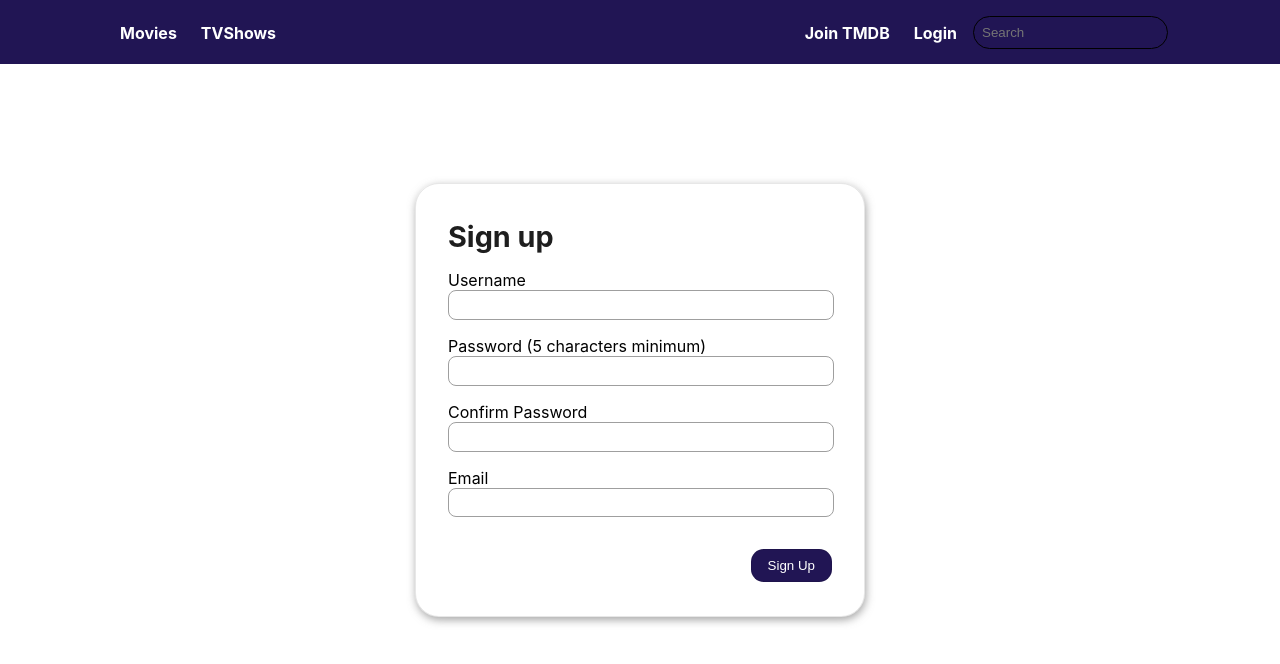
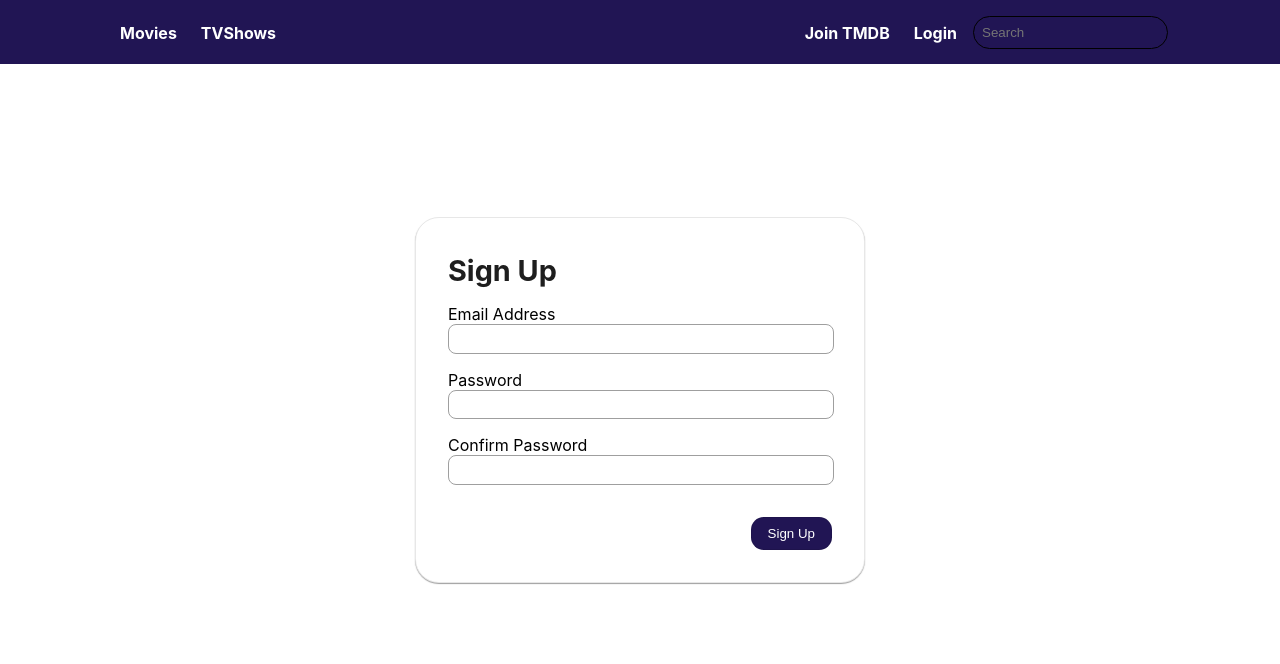
Before and after one commit to hanibat8/MovieApp, a React (Create React App) app: page /signUp in a window 1280 px wide. Shown: the top 664 px of the page. Built offline with nearby package versions, Linux system fonts and the light colour scheme.

Commit message:
Sign up request being sent

```diff
--- a/package.json
+++ b/package.json
@@ -6,11 +6,13 @@
     "@testing-library/jest-dom": "^5.16.1",
     "@testing-library/react": "^12.1.2",
     "@testing-library/user-event": "^13.5.0",
+    "formik": "^2.2.9",
     "react-alice-carousel": "^2.5.1",
     "react-dom": "^17.0.2",
     "react-router-dom": "^6.2.1",
     "react-scripts": "5.0.0",
-    "web-vitals": "^2.1.2"
+    "web-vitals": "^2.1.2",
+    "yup": "^0.32.11"
   },
   "scripts": {
     "start": "react-scripts start",
--- a/src/components/Movie/MovieList.module.css
+++ b/src/components/Movie/MovieList.module.css
@@ -1,10 +1,3 @@
-.centered{
-    display: flex;
-    align-items: center;
-    justify-content: center;
-    height: 24rem;
-}
-
 .movie-list__title{
     font-size: 1.8rem;
 }
--- a/src/components/UI/Input.js
+++ b/src/components/UI/Input.js
@@ -1,47 +1,21 @@
-import { useState,useEffect } from 'react';
+import  React  from 'react';
+import { useField } from "formik";
 import classes from './Input.module.css';
 
 const Input=(props)=>{
-    const [enteredValue,setEnteredValue]=useState('');
-    const [touched,setIsTouched]=useState(false);
+    //console.log(props);
+    const [field, meta] = useField(props);
 
-    let enteredValueIsInvalid=props.onValidation(enteredValue) && touched;
-
-    useEffect(()=>{
-        const identifier=setTimeout(()=>{
-          //  enteredValueIsInvalid=props.onValidation(enteredValue) && touched;
-
-        },5000);
-
-        return()=>{
-            clearTimeout(identifier);
-        }
-    },[])
-
-   // const enteredValueIsValid=enteredValueIsNotEmpty;
-
-    const inputChangeHandler=(e)=>{
-        setEnteredValue(e.target.value);
-        setIsTouched(true);
-        console.log(enteredValueIsInvalid);
-    }
-
-    const onBlurHandler=()=>{
-        setIsTouched(true);
-    }
-
-    let inputClasses=enteredValueIsInvalid ? `${classes.input} ${classes.error}`:`${classes.input}`;
-    console.log(inputClasses)
-    return(
-        <div className={classes['control-group']}>
-            <label className={classes['label']} htmlFor={props.htmlFor}>{props.title}</label>
-            <input onChange={inputChangeHandler} onBlur={onBlurHandler} className={inputClasses} type={props.type}
-                   id={props.id}
-                />
-                {console.log(enteredValueIsInvalid)}
-            {enteredValueIsInvalid && <p className={classes.error}>{'Invalid Value'}</p>}
-        </div>
-    )
+    const inputClasses=meta.touched && meta.error ? `${classes.input} ${classes.error}`:`${classes.input}`;
+    return (
+      <React.Fragment>
+        <label className={classes.label} htmlFor={props.id || props.name}>{props.label}</label>
+        <input className={inputClasses} {...field} {...props} />
+        {meta.touched && meta.error ? (
+          <div className={classes.error}>{meta.error}</div>
+        ) : null}
+      </React.Fragment>
+    );
 }
 
 export default Input;
--- a/src/components/UI/Input.module.css
+++ b/src/components/UI/Input.module.css
@@ -14,6 +14,7 @@
     color: rgb(218, 64, 64);
     margin: 0;
     font-weight: 600;
+    margin-bottom: .3rem;
 }
 
 .input.error{
--- a/src/pages/Login.module.css
+++ b/src/pages/Form.module.css
@@ -1,30 +1,30 @@
-.login__form__container{
+.form__container{
     min-height: calc(100vh - 4rem);
     display: flex;
     align-items: center;
     justify-content: center;
 }
 
-.login__form{
+.form{
     padding: 2rem;
     margin-top: 4rem;
     border: 1px solid rgba(0, 0, 0, 0.095);
-    box-shadow: 1px 3px 8px 0px rgba(138,138,138,0.76);
+    box-shadow: 0px 1px 1px 0px rgba(138, 138, 138, 0.823);
     border-radius: 1.5rem;
     min-width: 30%;
-    height: 15rem;
+    min-height: 18rem;
     display: flex;
     flex-direction: column;
 }
 
-.login__form__heading{
+.form__heading{
     font-size: 1.8rem;
     margin: .2rem 0;
     margin-bottom: 1rem;
     color: rgb(30, 30, 30);
 }
 
-.login__form__btn{
+.form__btn{
     margin-top: 1rem;
     align-self: flex-end;
     padding:.5rem 1rem;
@@ -35,6 +35,12 @@
     cursor: pointer;
 }
 
-.login__form__btn:hover{
+.form__btn:hover{
     background-color:  rgb(50, 33, 128);
 }
+
+.form__btn:disabled{
+    background: #ccc;
+    color: rgb(127, 127, 127);
+    border: 1px solid rgb(127, 127, 127);
+}
--- a/src/pages/Login.js
+++ b/src/pages/Login.js
@@ -1,28 +1,53 @@
 import Header from '../components/UI/Header';
 import Input from '../components/UI/Input';
-import classes from './Login.module.css';
+import classes from './Form.module.css';
 import React from 'react';
+import { Formik, Form } from "formik";
+import * as Yup from "yup";
 
 const Login=()=>{
-
-    const checkEmptyHandler=(enteredValue)=>enteredValue.trim()==='';
-
-    const checkEmailHandler=(enteredEmail)=>!enteredEmail.includes('@');
-
-    const emailIsInvalidHandler=(enteredEmail)=>checkEmptyHandler(enteredEmail) || checkEmailHandler(enteredEmail);
-
-    return (
+    return(
         <React.Fragment>
             <Header/>
-            <div className={classes['login__form__container']}>
-                <form className={classes['login__form']}>
-                    <h2 className={classes['login__form__heading']}>Login</h2>
-                    <Input onValidation={emailIsInvalidHandler} htmlFor='email' type='email' id='email' title='Email'/>
-                    <Input onValidation={checkEmptyHandler} htmlFor='password' type='password' id='password' title='Password' />
-                    <button className={classes['login__form__btn']}>Login</button>
-                </form>
-            </div>
-        </React.Fragment>
+            <Formik
+            initialValues={{
+                email: "",
+                password:""
+            }}
+            validationSchema={Yup.object({
+            email: Yup.string()
+                .email("Invalid email addresss`")
+                .required("Required"),
+            password: Yup.string()
+                .min(5, "Must be 5 characters or more")
+                .required("Required"),
+            })}
+            onSubmit={async (values, { setSubmitting }) => {
+                await new Promise(r => setTimeout(r, 500));
+                setSubmitting(false);
+            }}>
+                {formik => {
+                    console.log('Formik props', formik)
+                    return (
+                        <div className={classes['form__container']}>
+                        <Form className={classes['form']}>
+                        <h2 className={classes['form__heading']}>Login</h2>
+                        <Input
+                            label="Email Address"
+                            name="email"
+                            type="email"
+                        />
+                        <Input
+                            label="Password"
+                            name="password"
+                            type="password"
+                        />
+                        <button type="submit" disabled={!formik.isValid || formik.isSubmitting} className={classes['form__btn']} type="submit">Submit</button>
+                        </Form>
+                        </div>
+                    )}}
+        </Formik>
+    </React.Fragment>
     )
 }
 
--- a/src/pages/SignUp.js
+++ b/src/pages/SignUp.js
@@ -1,30 +1,92 @@
 import Header from '../components/UI/Header';
 import Input from '../components/UI/Input';
-import classes from './SignUp.module.css';
+import classes from './Form.module.css';
 import React from 'react';
+import { Formik, Form } from "formik";
+import * as Yup from "yup";
+import useHttp from '../hooks/use-http';
 
 const SignUp=()=>{
+    const {sendRequest,response,isLoading,error}=useHttp();
 
-    const checkEmptyHandler=(enteredValue)=>enteredValue.trim()==='';
-
-    const checkEmailHandler=(enteredEmail)=>!enteredEmail.includes('@');
-
-    const emailIsValidHandler=(enteredEmail)=>checkEmptyHandler(enteredEmail) || checkEmailHandler(enteredEmail);
-
-    return (
+    return(
         <React.Fragment>
             <Header/>
-            <div className={classes['sign-up__form__container']}>
-                <form className={classes['sign-up__form']}>
-                    <h2 className={classes['sign-up__form__heading']}>Sign up</h2>
-                    <Input onValidation={checkEmptyHandler} htmlFor='username' type='text' id='username' title='Username'/>
-                    <Input onValidation={checkEmptyHandler} htmlFor='password' type='password' id='password' title='Password (5 characters minimum)'/>
-                    <Input onValidation={checkEmptyHandler} htmlFor='password-confirm' type='password' id='password-confirm' title='Confirm Password'/>
-                    <Input onValidation={emailIsValidHandler} htmlFor='email' type='email' id='email' title='Email'/>
-                    <button className={classes['sign-up__form__btn']}>Sign Up</button>
-                </form>
-            </div>
-        </React.Fragment>
+            <Formik
+            initialValues={{
+                email: "",
+                password:"",
+                confirmPassword:""
+            }}
+            validationSchema={Yup.object({
+            password: Yup.string()
+                .min(5, "Must be 5 characters or more")
+                .required("Required"),
+            confirmPassword: Yup.string()
+                .min(5, "Must be 5 characters or more")
+                .required("Required")
+                .oneOf([Yup.ref('password'), null], 'Passwords must match'),
+            email: Yup.string()
+                .email("Invalid email address`")
+                .required("Required"),
+            })}
+            onSubmit={async(values, { setSubmitting }) => {
+                try{
+                    const response=await fetch('https://identitytoolkit.googleapis.com/v1/accounts:signUp?key=AIzaSyC3tkL__9PuUSI_bZBzyJIAjxda4AHOZog',
+                    {
+                        method:'POST',
+                        body: JSON.stringify({
+                            email: values.email,
+                            password: values.password,
+                            returnSecureToken: true,
+                          }),
+                          headers: {
+                            'Content-Type': 'application/json',
+                          },
+                    });
+
+                    if(!response.ok){
+                        throw new Error(error);
+                    }
+                    setSubmitting(false);
+                    const data=await response.json();
+                    console.log(data);
+                }
+                catch(err){
+                    setSubmitting(false);
+                   console.log(err.message || 'Something went wrong');
+                }
+                    console.log(values);
+            }}>
+                {formik => {
+                    //console.log('Formik props', formik)
+                    return (
+                        <div className={classes['form__container']}>
+                            <Form className={classes['form']}>
+                                <h2 className={classes['form__heading']}>Sign Up</h2>
+                                <Input
+                                    label="Email Address"
+                                    name="email"
+                                    type="email"
+                                />
+                                <Input
+                                    label="Password"
+                                    name="password"
+                                    type="password"
+                                />
+                                <Input
+                                    label="Confirm Password"
+                                    name="confirmPassword"
+                                    type="password"
+                                />
+                                <button type="submit" disabled={!formik.isValid || formik.isSubmitting} className={classes['form__btn']}>Sign Up</button>
+                            </Form>
+                        </div>
+                    )
+                }
+            }
+        </Formik>
+    </React.Fragment>
     )
 }
 
```
Also changed, not shown: src/components/Movie/MovieList.js (+8 -8 lines), src/hooks/use-http.js (+10 -7 lines), src/util.js (renamed from src/hooks/use-responseItem.js, +6 -3 lines), 1 other file (tests, documents, lock files or other folders).
